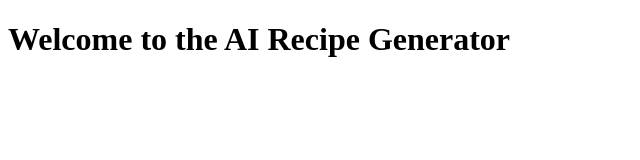
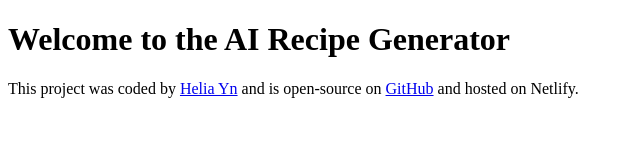
Before and after one commit to heliyo/recipe-generator, a plain HTML site: page index.html in a window 1280 px wide. Shown: the whole page, without its empty margins (0-640 px from the left). Drawn offline with Linux system fonts and the light colour scheme.

Commit message:
added the footer

```diff
--- a/index.html
+++ b/index.html
@@ -9,6 +9,18 @@
   <body>
     <h1>Welcome to the AI Recipe Generator</h1>
 
+    <footer>
+      This project was coded by
+      <a href="https://github.com/heliyo" target="_blank">Helia Yn</a> and is
+      open-source on
+      <a href="https://github.com/heliyo/recipe-generator" target="_blank"
+        >GitHub</a
+      >
+      and hosted on
+      <a href="https://foodrecipesgenerator.netlify.app/" target="_blank"></a
+      >Netlify.
+    </footer>
+
     <script src="src/index.js"></script>
   </body>
 </html>
```
